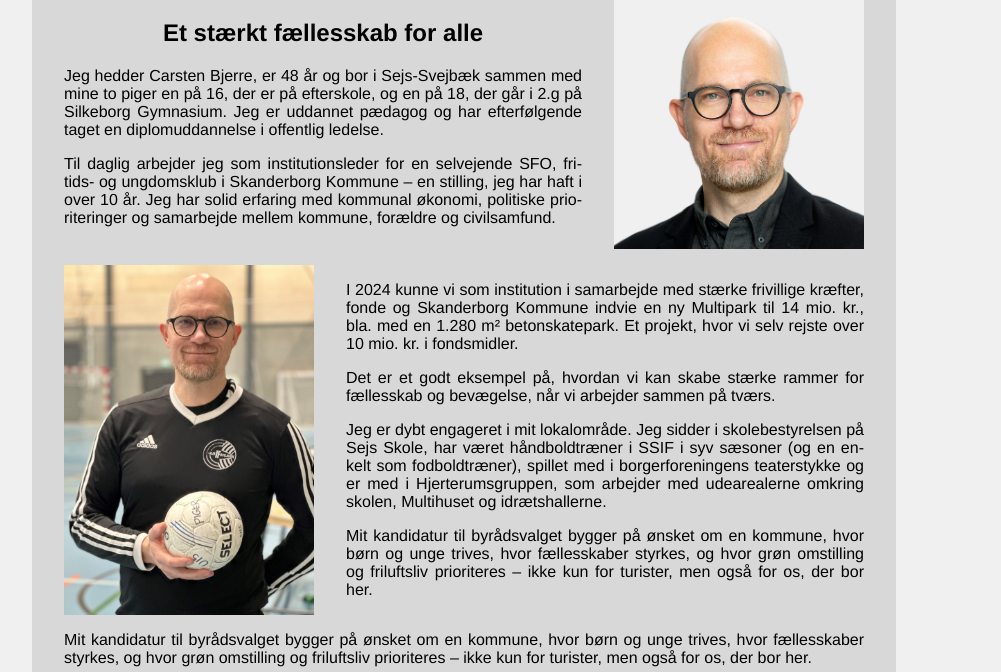
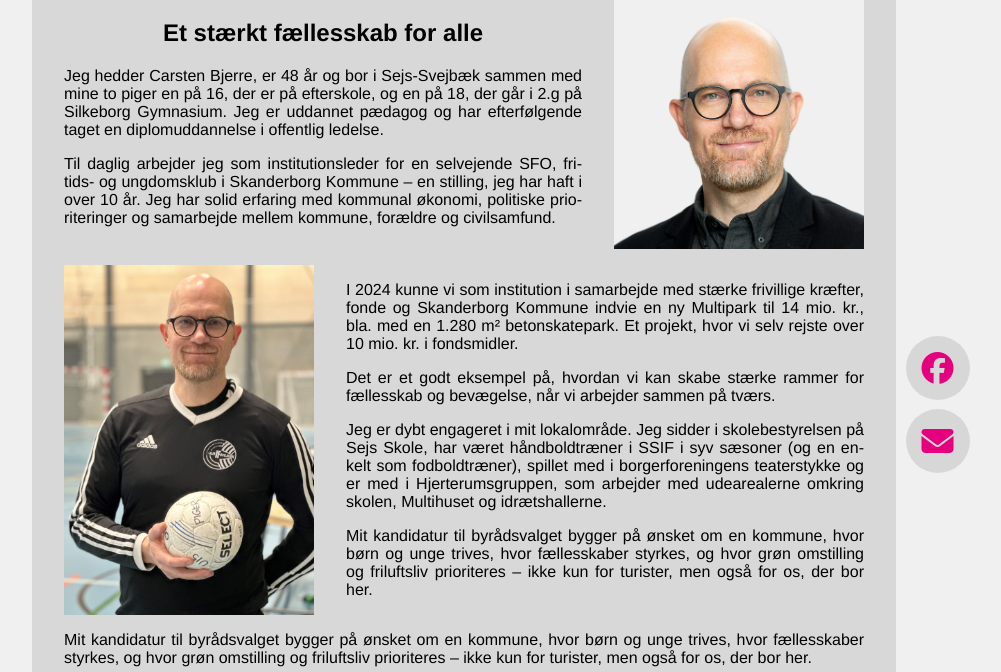
Before and after one commit to DraagDunk/radikalesilkeborg.dk, a PHP site: page /carsten-bjerre in a window 1280 px wide. Shown: the part 269-941 px from the top of the page, without its empty margins (176-1177 px from the left). Run offline with PHP 8.4, Linux system fonts and the light colour scheme.

Commit message:
Tilføj kontaktoplysninger på Carstens side

```diff
--- a/carsten-bjerre/index.php
+++ b/carsten-bjerre/index.php
@@ -145,9 +145,10 @@
 
         </div>
 
-        <!-- <div class="social-media-buttons">
-            <a href="mailto:jesper@radikalesilkeborg.dk" class="sm-icon fa fa-envelope"></a>
-        </div> -->
+        <div class="social-media-buttons">
+            <a href="https://www.facebook.com/profile.php?id=61577975349512" class="sm-icon fa-brands fa-facebook"></a>
+            <a href="mailto:Carsten.Bjerre@skanderborg.dk" class="sm-icon fa fa-envelope"></a>
+        </div>
     </div>
 </div>
 
--- a/social-media-icon-style.css
+++ b/social-media-icon-style.css
@@ -17,7 +17,7 @@
       flex-direction: column;
       position: fixed;
       bottom: 3rem;
-      right: 0;
+      left: calc(50vw + 400px + 2rem);
     }
 
     .social-media-buttons .sm-icon {
```
